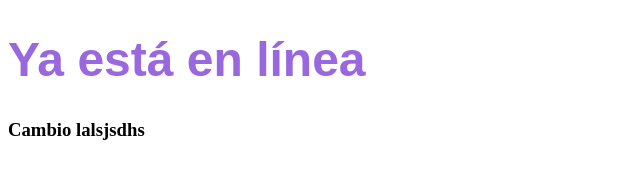
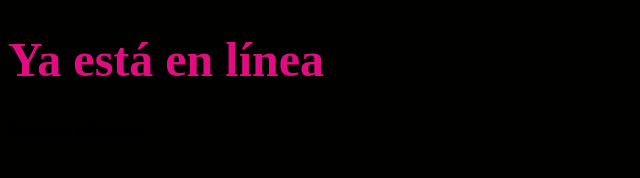
Before and after one commit to NellyDesu/PrimerRepositorio, a plain HTML site: page index.html in a window 1280 px wide. Shown: the whole page, without its empty margins (0-640 px from the left). Drawn offline with Linux system fonts and the light colour scheme.

Commit message:
Actualicá css

```diff
--- a/css/estilos.css
+++ b/css/estilos.css
@@ -1,5 +1,8 @@
+*{
+  background-color: rgb(1, 1, 0);
+}
+
 h1{
-  color: rgb(153, 104, 223);
-  font-family: sans-serif;
+  color: rgb(224, 12, 128);
   font-size: 300%
 }
```
